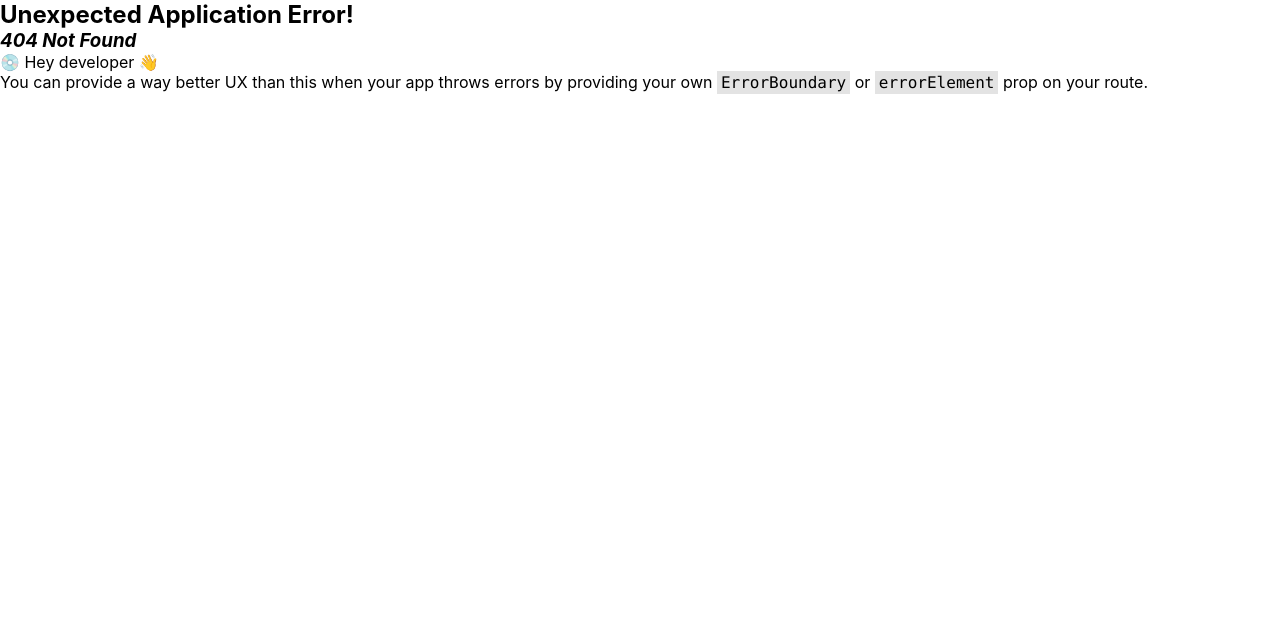
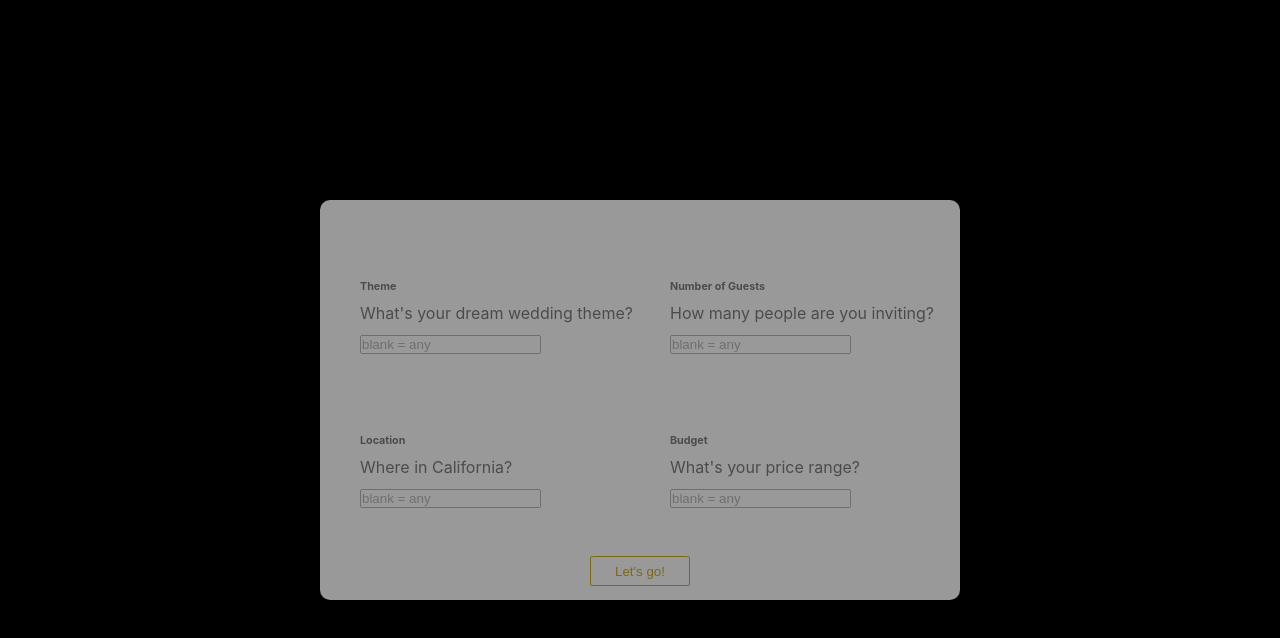
Before and after one commit to mingjia-wang/wedding-app, a React (Create React App) app in the folder app/: page /form in a window 1280 px wide. Before the commit this address had no page. Shown: the top 638 px of the page. Built offline with nearby package versions, Linux system fonts and the light colour scheme.

Commit message:
Refactored form to be its own route and page

```diff
--- /dev/null
+++ b/app/src/pages/Form.css
@@ -0,0 +1,70 @@
+.form-page .form {
+    height: 100vh;
+    width: 100vw;
+    background-color: black;
+    padding: 0;
+    display: flex;
+    align-items: center;
+    justify-content: center;
+  }
+
+  .form-page .form-panel {
+    background-color: white;
+    width: 50vw;
+    height: 50vh;
+    justify-self: center;
+    align-self: center;
+    opacity: 60%;
+    border-radius: 10px;
+    padding: 10px;
+  }
+
+  .form-page .form-container {
+    height: 90%;
+    display: grid;
+    grid-template-columns: 50% 50%;
+    grid-template-rows: 45% 45% 10%;
+
+  }
+
+  .input-box {
+    margin-left: 30px;
+    margin-top: 70px;
+    background-color: white;
+    opacity: 50%;
+  }
+
+  .input-box h6, .input-box p {
+    margin-bottom: 10px;
+  }
+
+  .question {
+    color: black;
+  }
+
+  .button-div {
+    height: 10%;
+    width: 100%;
+    display: flex;
+    align-items: center;
+    justify-content: center;
+  }
+
+  #submit {
+    /* grid-row: 3; */
+    /* grid-column: 2; */
+    /* width: 100px; */
+    width: 100px;
+    height: 30px;
+    align-self: center;
+    justify-self: center;
+    background-color: Transparent;
+    background-repeat:no-repeat;
+    border: 1px solid #ccb21d;
+    color: #ccb21d;
+    cursor:pointer;
+    overflow: hidden;
+    padding: 5px;
+    text-align: center;
+    border-radius: 5%;
+  }
--- /dev/null
+++ b/app/src/pages/Form.jsx
@@ -0,0 +1,89 @@
+import { useRef, useState } from 'react';
+import { Link } from 'react-router-dom';
+import './Form.css';
+
+function Form() {
+  const formRef = useRef();
+  const [ theme, setTheme ] = useState('');
+  const [ capacity, setCapacity ] = useState('');
+  const [ location, setLocation ] = useState('');
+  const [ budget, setBudget ] = useState('');
+
+
+  const showForm = () => {
+    formRef.current.scrollIntoView({
+      behavior: "smooth"
+    });
+  }
+
+  const generateMatchURL = () => {
+    return `/match?theme=${theme}&capacity=${capacity}&location=${location}&budget=${budget}`;
+  };
+
+  return (
+    <div className='form-page'>
+      <div className='form' id='form' ref={formRef}>
+        <div className='form-panel'>
+          <div className='form-container'>
+            <div className='input-box'>
+              <h6 className='q-label'>Theme</h6>
+              <p className='question'>What's your dream wedding theme?</p>
+              <input type='text' onChange={(e) => {setTheme(e.target.value)}} placeholder='blank = any'></input>
+            </div>
+            <div className='input-box'>
+            <h6 className='q-label'>Number of Guests</h6>
+              <p className='question'>How many people are you inviting?</p>
+              <input type='text' onRateChange={(e) => {setCapacity(e.target.value)}} placeholder='blank = any'></input>
+            </div>
+            <div className='input-box'>
+              <h6 className='q-label'>Location</h6>
+              <p className='question'>Where in California?</p>
+              <input type='text' onChange={(e) => {setLocation(e.target.value)}} placeholder='blank = any'></input>
+            </div>
+            <div className='input-box'>
+              <h6 className='q-label'>Budget</h6>
+              <p className='question'>What's your price range?</p>
+              <input type='text' onChange={(e) => setBudget(e.target.value)} placeholder='blank = any'></input>
+            </div>
+          </div>
+          <div className='button-div'>
+            <Link to={generateMatchURL()}><button id='submit'>Let's go!</button></Link>
+          </div>
+        </div>
+      </div>
+    </div>
+
+  );
+}
+
+export default Form;
+
+{/* <div className='form' id='form' ref={formRef}>
+        <div className='form-panel'>
+          <div className='form-container'>
+            <div className='input-box'>
+              <h6 className='q-label'>Theme</h6>
+              <p className='question'>What's your dream wedding theme?</p>
+              <input type='text' onChange={(e) => {setTheme(e.target.value)}} placeholder='blank = any'></input>
+            </div>
+            <div className='input-box'>
+            <h6 className='q-label'>Number of Guests</h6>
+              <p className='question'>How many people are you inviting?</p>
+              <input type='text' onRateChange={(e) => {setCapacity(e.target.value)}} placeholder='blank = any'></input>
+            </div>
+            <div className='input-box'>
+              <h6 className='q-label'>Location</h6>
+              <p className='question'>Where in California?</p>
+              <input type='text' onChange={(e) => {setLocation(e.target.value)}} placeholder='blank = any'></input>
+            </div>
+            <div className='input-box'>
+              <h6 className='q-label'>Budget</h6>
+              <p className='question'>What's your price range?</p>
+              <input type='text' onChange={(e) => setBudget(e.target.value)} placeholder='blank = any'></input>
+            </div>
+          </div>
+          <div className='button-div'>
+            <Link to={generateMatchURL()}><button id='submit'>Let's go!</button></Link>
+          </div>
+        </div>
+      </div> */}
--- a/app/src/pages/Home.css
+++ b/app/src/pages/Home.css
@@ -8,7 +8,7 @@
 
 .App {
   text-align: center;
-  background-image: url('../images/wedding-background.jpeg');
+  background-image: url('../images/wedding-bg-bride.jpeg');
   background-size: cover;
   height: 100vh;
   width: 100vw;
@@ -73,74 +73,3 @@
   font-weight: 700;
   border-radius: 5%;
 } */
-
-.home-page .form {
-  height: 100vh;
-  width: 100vw;
-  background-color: black;
-  padding: 0;
-  display: flex;
-  align-items: center;
-  justify-content: center;
-}
-
-.home-page .form-panel {
-  background-color: white;
-  width: 50vw;
-  height: 50vh;
-  justify-self: center;
-  align-self: center;
-  opacity: 60%;
-  border-radius: 10px;
-  padding: 10px;
-}
-
-.home-page .form-container {
-  height: 90%;
-  display: grid;
-  grid-template-columns: 50% 50%;
-  grid-template-rows: 45% 45% 10%;
-
-}
-
-.input-box {
-  margin-left: 30px;
-  margin-top: 70px;
-  background-color: white;
-  opacity: 50%;
-}
-
-.input-box h6, .input-box p {
-  margin-bottom: 10px;
-}
-
-.question {
-  color: black;
-}
-
-.button-div {
-  height: 10%;
-  width: 100%;
-  display: flex;
-  align-items: center;
-  justify-content: center;
-}
-
-#submit {
-  /* grid-row: 3; */
-  /* grid-column: 2; */
-  /* width: 100px; */
-  width: 100px;
-  height: 30px;
-  align-self: center;
-  justify-self: center;
-  background-color: Transparent;
-  background-repeat:no-repeat;
-  border: 1px solid #ccb21d;
-  color: #ccb21d;
-  cursor:pointer;
-  overflow: hidden;
-  padding: 5px;
-  text-align: center;
-  border-radius: 5%;
-}
--- a/app/src/pages/Home.js
+++ b/app/src/pages/Home.js
@@ -31,35 +31,6 @@ function App() {
           <button className='gs-button' onClick={showForm}>Get Started</button>
         </div>
       </div>
-      <div className='form' id='form' ref={formRef}>
-        <div className='form-panel'>
-          <div className='form-container'>
-            <div className='input-box'>
-              <h6 className='q-label'>Theme</h6>
-              <p className='question'>What's your dream wedding theme?</p>
-              <input type='text' onChange={(e) => {setTheme(e.target.value)}} placeholder='blank = any'></input>
-            </div>
-            <div className='input-box'>
-            <h6 className='q-label'>Number of Guests</h6>
-              <p className='question'>How many people are you inviting?</p>
-              <input type='text' onRateChange={(e) => {setCapacity(e.target.value)}} placeholder='blank = any'></input>
-            </div>
-            <div className='input-box'>
-              <h6 className='q-label'>Location</h6>
-              <p className='question'>Where in California?</p>
-              <input type='text' onChange={(e) => {setLocation(e.target.value)}} placeholder='blank = any'></input>
-            </div>
-            <div className='input-box'>
-              <h6 className='q-label'>Budget</h6>
-              <p className='question'>What's your price range?</p>
-              <input type='text' onChange={(e) => setBudget(e.target.value)} placeholder='blank = any'></input>
-            </div>
-          </div>
-          <div className='button-div'>
-            <Link to={generateMatchURL()}><button id='submit'>Let's go!</button></Link>
-          </div>
-        </div>
-      </div>
     </div>
 
   );
--- a/app/src/router/router.jsx
+++ b/app/src/router/router.jsx
@@ -2,12 +2,15 @@ import { createBrowserRouter, createRoutesFromElements, Route } from 'react-rout
 
 import App from '../pages/Home';
 import Match from '../pages/Match';
+import Form from '../pages/Form';
 
 const router = createBrowserRouter(
     createRoutesFromElements(
         <>
             <Route path="/" element={<App/>}></Route>
-            <Route path='/match' element={<Match/>}></Route>
+            <Route path="/match" element={<Match/>}></Route>
+            <Route path="/form" element={<Form />}></Route>
+            {/* <Route path="page1" element={} */}
         </>
 
     )
```
Also changed, not shown: app/src/images/wedding-bg-bride.jpeg (added), app/src/pages/Results.css (deleted), app/src/pages/Results.jsx (deleted).
